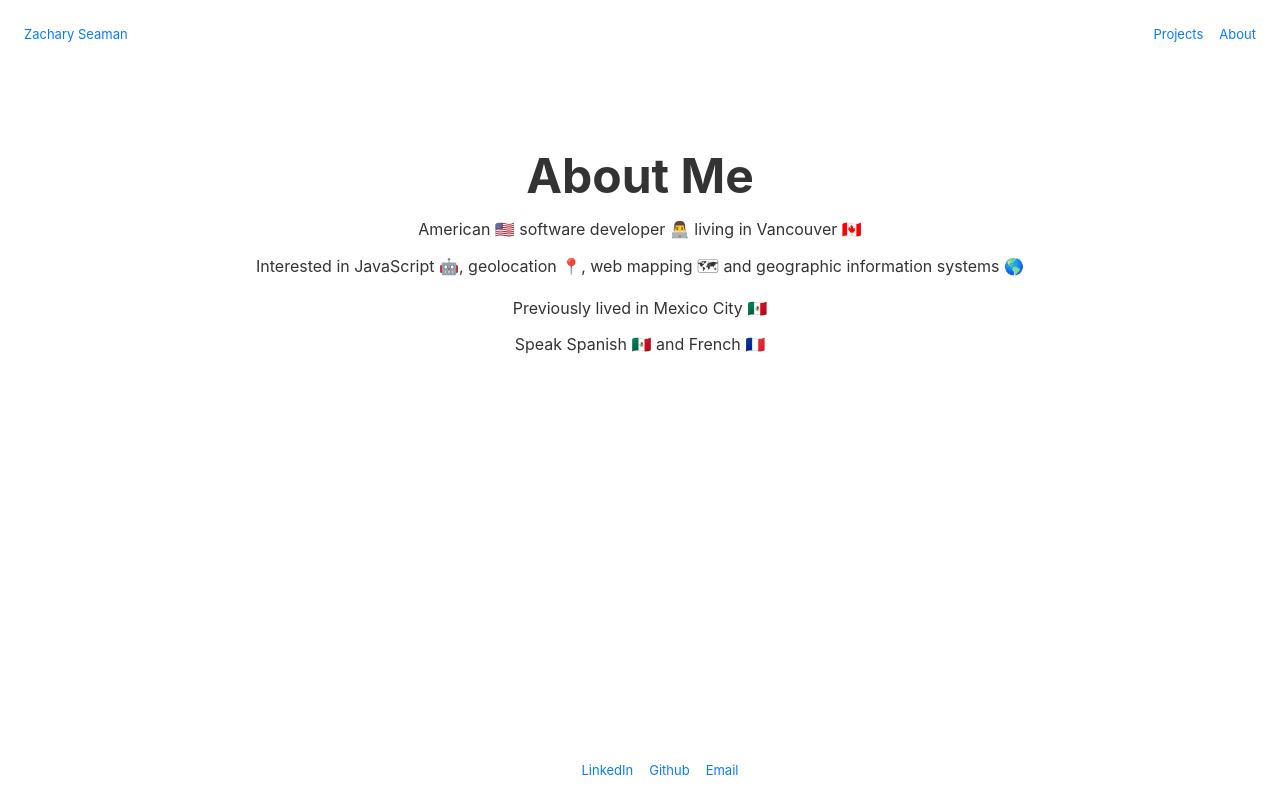
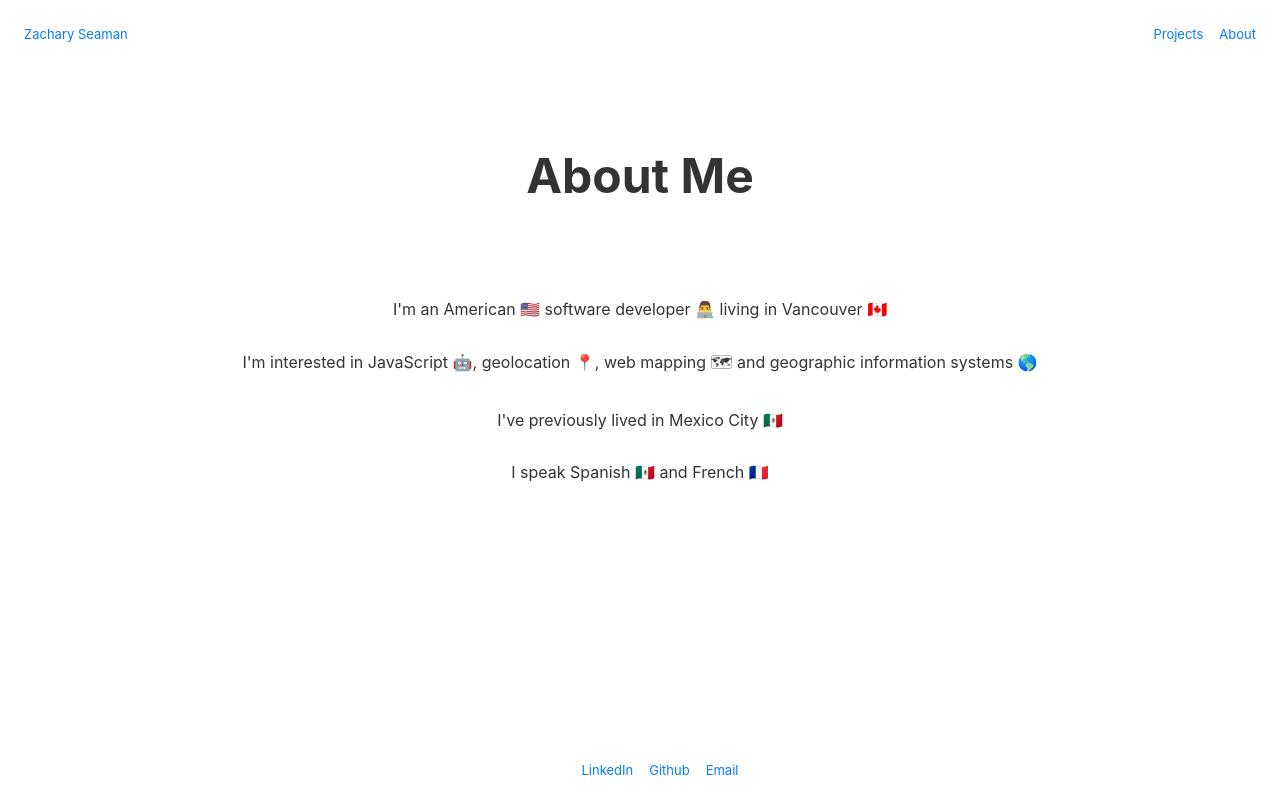
Before and after one commit to znseaman/website, a Next.js app: page /about in a window 1280 px wide. Built offline with nearby package versions, Linux system fonts and the light colour scheme.

Commit message:
docs: improve grammer on About page

```diff
--- a/pages/about.js
+++ b/pages/about.js
@@ -13,12 +13,14 @@ const About = () => (
       <Nav />
       <div className="hero">
         <h1 className="title">About Me</h1>
-        <p className="description">
-          American 🇺🇸 software developer 👨‍💻 living in Vancouver 🇨🇦
-      </p>
-        <p className="description">Interested in JavaScript 🤖, geolocation 📍, web mapping  🗺  and geographic information systems 🌎 </p>
-        <p className="description">Previously lived in Mexico City 🇲🇽</p>
-        <p className="description">Speak Spanish 🇲🇽 and French 🇫🇷</p>
+        <div className="column">
+          <p className="description">
+            I'm an American 🇺🇸 software developer 👨‍💻 living in Vancouver 🇨🇦
+          </p>
+          <p className="description">I'm interested in JavaScript 🤖, geolocation 📍, web mapping  🗺  and geographic information systems 🌎 </p>
+          <p className="description">I've previously lived in Mexico City 🇲🇽</p>
+          <p className="description">I speak Spanish 🇲🇽 and French 🇫🇷</p>
+        </div>
       </div>
 
       <style jsx>{`
@@ -39,6 +41,13 @@ const About = () => (
       .title,
       .description {
         text-align: center;
+      }
+      .column {
+        max-width: 880px;
+        margin: 80px auto 40px;
+        display: flex;
+        flex-direction: column;
+        justify-content: space-around;
       }
       .row {
         max-width: 880px;
```
